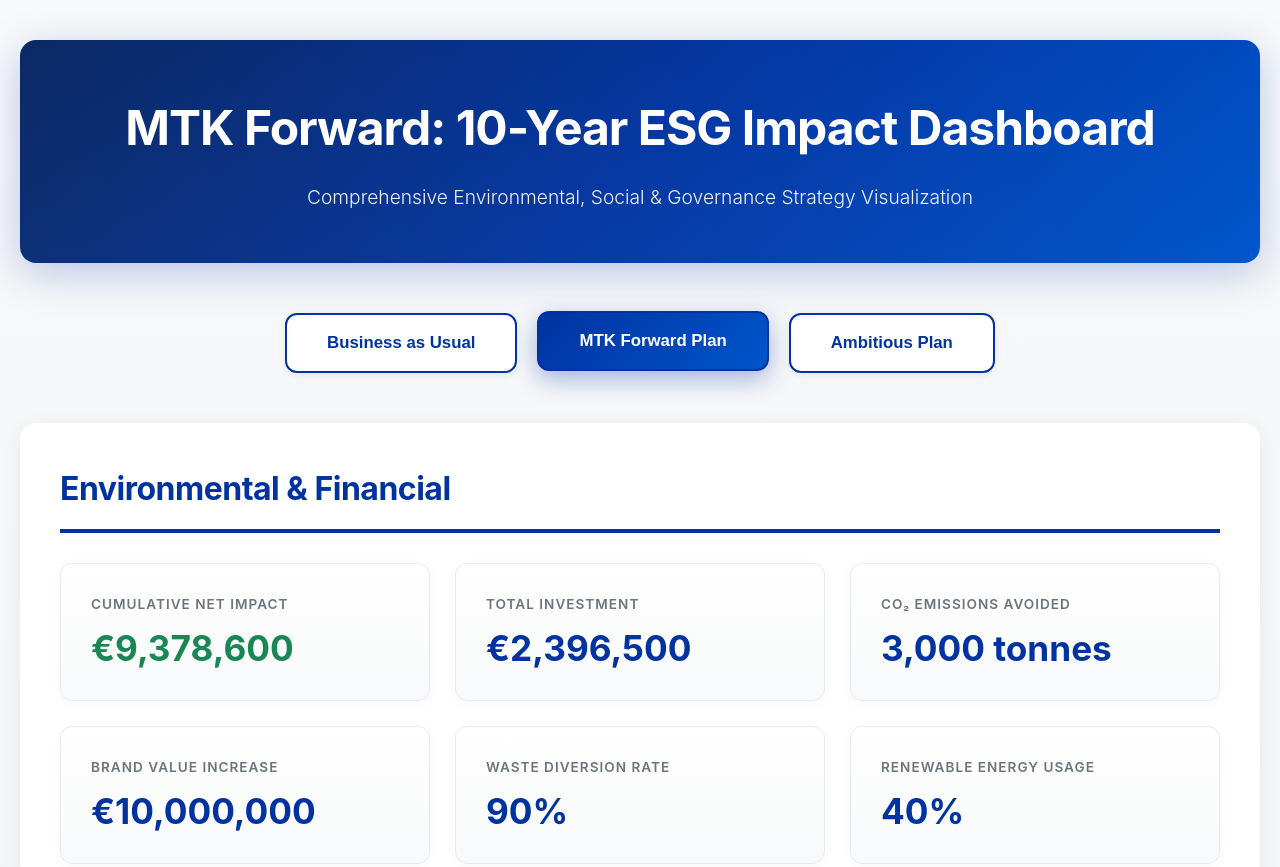
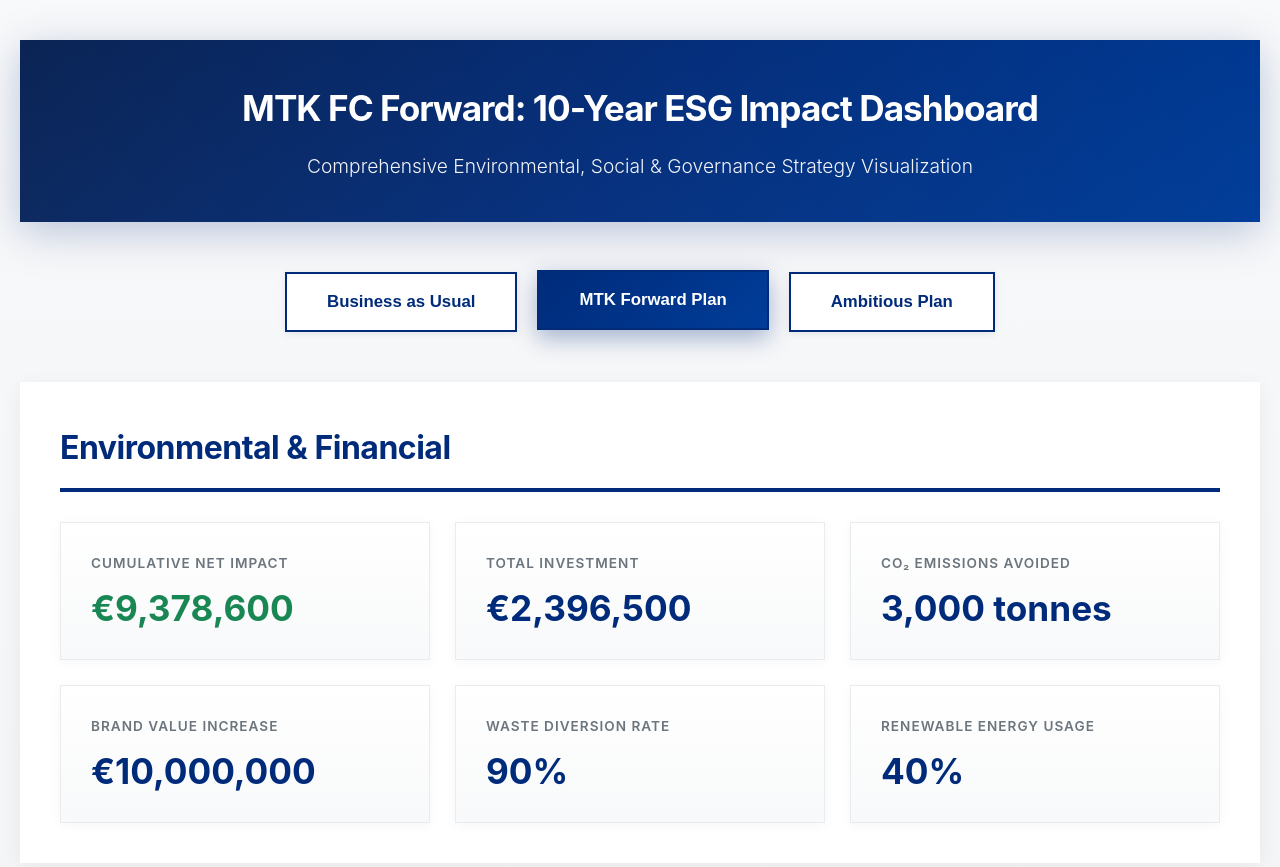
Before and after one commit to avargasmontes2-glitch/dashboard, a plain HTML site: page index.html in a window 1280 px wide. Shown: the top 867 px of the page. Drawn offline with nearby package versions, Linux system fonts and the light colour scheme.

Commit message:
Update index.html

```diff
--- a/index.html
+++ b/index.html
@@ -27,13 +27,13 @@
         }
 
         header {
-            background: linear-gradient(135deg, #001f5c 0%, #0033A0 50%, #0055CC 100%);
+            background: linear-gradient(135deg, #001a4d 0%, #002b7a 50%, #003d99 100%);
             color: white;
-            padding: 50px 40px;
+            padding: 40px 40px;
             text-align: center;
-            border-radius: 16px;
+            border-radius: 0px;
             margin-bottom: 50px;
-            box-shadow: 0 10px 40px rgba(0, 51, 160, 0.25);
+            box-shadow: 0 10px 40px rgba(0, 43, 122, 0.25);
             position: relative;
             overflow: hidden;
         }
@@ -50,7 +50,7 @@
         }
 
         h1 {
-            font-size: 3em;
+            font-size: 2.2em;
             font-weight: 700;
             margin-bottom: 15px;
             letter-spacing: -1px;
@@ -76,11 +76,11 @@
             padding: 18px 40px;
             font-size: 1.05em;
             font-weight: 600;
-            border: 2px solid #0033A0;
+            border: 2px solid #002b7a;
             background-color: white;
-            color: #0033A0;
+            color: #002b7a;
             cursor: pointer;
-            border-radius: 12px;
+            border-radius: 0px;
             transition: all 0.3s cubic-bezier(0.4, 0, 0.2, 1);
             min-width: 200px;
             box-shadow: 0 2px 8px rgba(0, 0, 0, 0.08);
@@ -89,14 +89,14 @@
         .scenario-btn:hover {
             background-color: #f8f9fa;
             transform: translateY(-3px);
-            box-shadow: 0 8px 20px rgba(0, 51, 160, 0.2);
+            box-shadow: 0 8px 20px rgba(0, 43, 122, 0.2);
         }
 
         .scenario-btn.active {
-            background: linear-gradient(135deg, #0033A0 0%, #0055CC 100%);
+            background: linear-gradient(135deg, #002b7a 0%, #003d99 100%);
             color: white;
-            border-color: #0033A0;
-            box-shadow: 0 8px 24px rgba(0, 51, 160, 0.35);
+            border-color: #002b7a;
+            box-shadow: 0 8px 24px rgba(0, 43, 122, 0.35);
             transform: translateY(-2px);
         }
 
@@ -104,16 +104,16 @@
             margin-bottom: 60px;
             background: white;
             padding: 40px;
-            border-radius: 16px;
+            border-radius: 0px;
             box-shadow: 0 4px 20px rgba(0, 0, 0, 0.06);
         }
 
         .pillar-title {
             font-size: 2em;
-            color: #0033A0;
+            color: #002b7a;
             margin-bottom: 30px;
             padding-bottom: 15px;
-            border-bottom: 4px solid #0033A0;
+            border-bottom: 4px solid #002b7a;
             font-weight: 700;
             letter-spacing: -0.5px;
         }
@@ -127,7 +127,7 @@
         .kpi-card {
             background: linear-gradient(to bottom, #ffffff 0%, #f8f9fa 100%);
             padding: 30px;
-            border-radius: 12px;
+            border-radius: 0px;
             border: 1px solid #e9ecef;
             box-shadow: 0 2px 12px rgba(0, 0, 0, 0.04);
             transition: all 0.3s cubic-bezier(0.4, 0, 0.2, 1);
@@ -135,8 +135,8 @@
 
         .kpi-card:hover {
             transform: translateY(-6px);
-            box-shadow: 0 8px 28px rgba(0, 51, 160, 0.12);
-            border-color: #0033A0;
+            box-shadow: 0 8px 28px rgba(0, 43, 122, 0.12);
+            border-color: #002b7a;
         }
 
         .kpi-label {
@@ -151,7 +151,7 @@
         .kpi-value {
             font-size: 2.2em;
             font-weight: 700;
-            color: #0033A0;
+            color: #002b7a;
             word-wrap: break-word;
             line-height: 1.2;
         }
@@ -167,14 +167,14 @@
         .chart-section {
             background: white;
             padding: 40px;
-            border-radius: 16px;
+            border-radius: 0px;
             box-shadow: 0 4px 20px rgba(0, 0, 0, 0.06);
             margin-bottom: 40px;
         }
 
         .chart-title {
             font-size: 1.8em;
-            color: #0033A0;
+            color: #002b7a;
             margin-bottom: 30px;
             text-align: center;
             font-weight: 700;
@@ -185,11 +185,11 @@
         }
 
         .non-financial-section {
-            background: linear-gradient(135deg, #0033A0 0%, #0055CC 100%);
+            background: linear-gradient(135deg, #002b7a 0%, #003d99 100%);
             color: white;
             padding: 40px;
-            border-radius: 16px;
-            box-shadow: 0 4px 20px rgba(0, 51, 160, 0.25);
+            border-radius: 0px;
+            box-shadow: 0 4px 20px rgba(0, 43, 122, 0.25);
             margin-bottom: 40px;
         }
 
@@ -210,7 +210,7 @@
             background: rgba(255, 255, 255, 0.1);
             backdrop-filter: blur(10px);
             padding: 25px;
-            border-radius: 12px;
+            border-radius: 0px;
             border: 1px solid rgba(255, 255, 255, 0.2);
             transition: all 0.3s ease;
         }
@@ -272,7 +272,7 @@
 <body>
     <div class="container">
         <header>
-            <h1>MTK Forward: 10-Year ESG Impact Dashboard</h1>
+            <h1>MTK FC Forward: 10-Year ESG Impact Dashboard</h1>
             <p class="subtitle">Comprehensive Environmental, Social & Governance Strategy Visualization</p>
         </header>
 
@@ -440,13 +440,13 @@
                     datasets: [{
                         label: 'Cumulative Net Impact (€)',
                         data: [],
-                        borderColor: '#0033A0',
-                        backgroundColor: 'rgba(0, 51, 160, 0.1)',
+                        borderColor: '#002b7a',
+                        backgroundColor: 'rgba(0, 43, 122, 0.1)',
                         borderWidth: 3,
                         fill: true,
                         tension: 0.4,
                         pointRadius: 6,
-                        pointBackgroundColor: '#0033A0',
+                        pointBackgroundColor: '#002b7a',
                         pointBorderColor: '#fff',
                         pointBorderWidth: 2,
                         pointHoverRadius: 8
```
